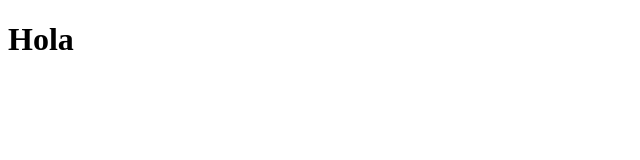
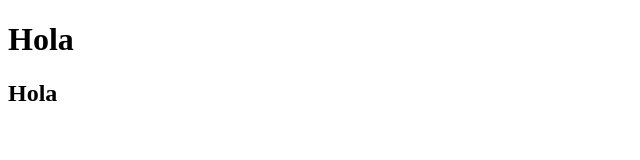
Before and after one commit to Chriper0218/curso_git, a plain HTML site: page index.html in a window 1280 px wide. Shown: the full height of the page, 0-640 px from the left. Drawn offline with Linux system fonts and the light colour scheme.

Commit message:
Fourth commit

```diff
--- a/index.html
+++ b/index.html
@@ -9,5 +9,8 @@
     <h1>
         Hola
     </h1>
+    <h2>
+        Hola
+    </h2>
 </body>
 </html>
```
